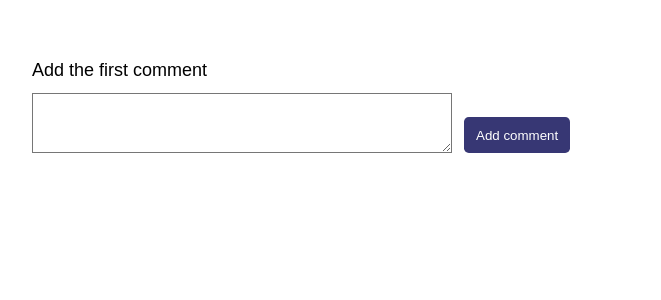
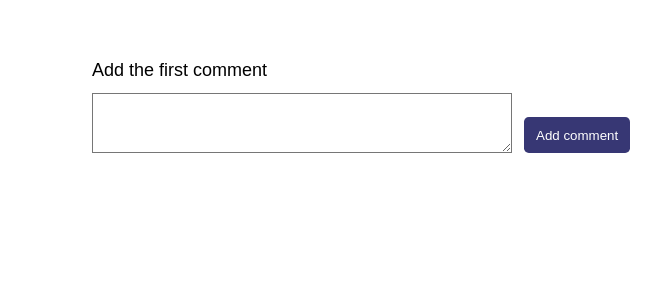
Before and after one commit to Joshuaasare/commentsapp, a React (Create React App) app: page / in a window 1280 px wide. Shown: the top 300 px of the page, without its empty margins (208-869 px from the left). Built offline with nearby package versions, Linux system fonts and the light colour scheme; what javascript-time-ago would draw is missing.

Commit message:
refactored imports of comments folder and added some padding to nested comments

```diff
--- a/src/App.tsx
+++ b/src/App.tsx
@@ -2,12 +2,12 @@ import { Comments } from "./features/Comments";
 import React from "react";
 import "src/_shared/css/main.css";
 
-function App() {
+const App = () => {
   return (
     <div className="App">
       <Comments />
     </div>
   );
-}
+};
 
 export default App;
--- a/src/_shared/css/main.css
+++ b/src/_shared/css/main.css
@@ -13,7 +13,7 @@ html {
 }
 
 body {
-  padding: 5rem 20rem !important;
+  padding: 5rem 25rem !important;
   font-family: "Montserrat", sans-serif !important;
 }
 
--- a/src/_shared/types.ts
+++ b/src/_shared/types.ts
@@ -13,6 +13,6 @@ export type CommentResult = {
 };
 
 export type UserResult = {
-  username?: string;
-  avatar: string;
+  username: string;
+  avatar?: string;
 };
--- a/src/features/Comments/CommentItem.tsx
+++ b/src/features/Comments/CommentItem.tsx
@@ -124,7 +124,7 @@ const CommentItem: React.FC<Props> = ({
 
         {/**show the reply form only when reply is clicked and comment is set as focused*/}
         {focusedCommentId === data?.id && (
-          <div style={{ paddingLeft: "1rem", paddingBottom: "0.5rem" }}>
+          <div style={{ paddingLeft: "2rem", paddingBottom: "0.5rem" }}>
             <CommmentForm
               data={data}
               addComment={addComment}
--- a/src/features/Comments/index.ts
+++ b/src/features/Comments/index.ts
@@ -1 +1,3 @@
 export { default as Comments } from "./Comments";
+export { default as CommentForm } from "./CommmentForm";
+export { default as CommentItem } from "./CommentItem";
```
Also changed, not shown: 1 other file (tests, documents, lock files or other folders).
